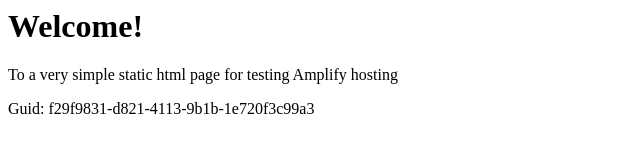
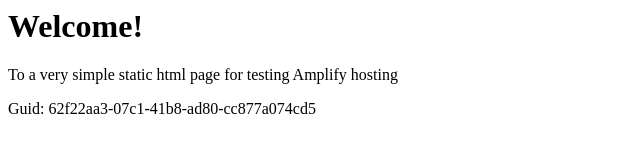
Before and after one commit to aws-aemilia-gru/Github-PR-Commit-Integration-Test-DoNotTouch-GitHubWebhookPushCanaryTest-v1-preprod-sa-east-1, a website: page src/index.html in a window 1280 px wide. Shown: the full height of the page, 0-640 px from the left. Drawn offline with Linux system fonts and the light colour scheme.

Commit message:
commit from integ tests

```diff
--- a/src/index.html
+++ b/src/index.html
@@ -12,6 +12,6 @@
 <body>
     <h1>Welcome!</h1>
     <p>To a very simple static html page for testing Amplify hosting</p>
-    <p>Guid: f29f9831-d821-4113-9b1b-1e720f3c99a3</p></body>
+    <p>Guid: 62f22aa3-07c1-41b8-ad80-cc877a074cd5</p></body>
 
 </html>
```
